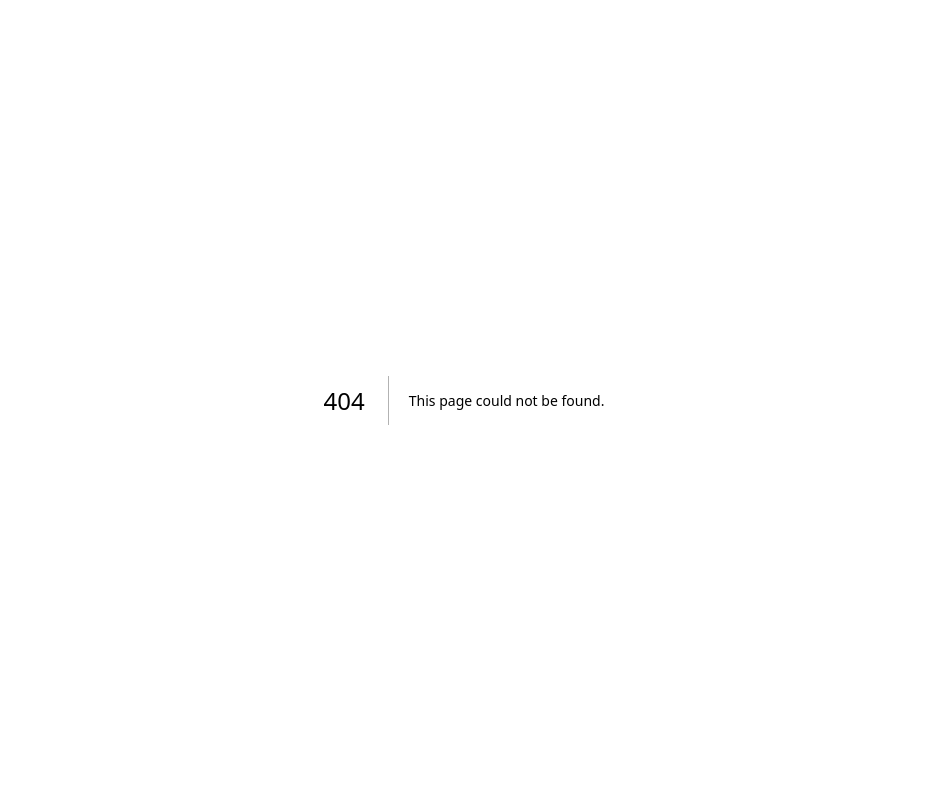
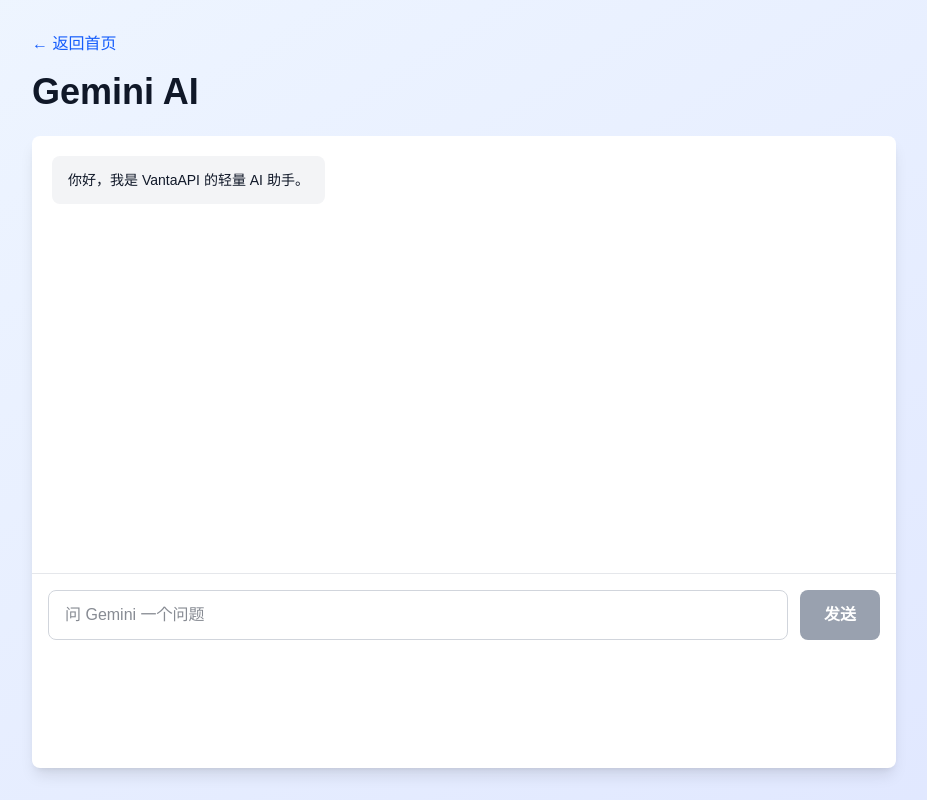
Before and after one commit to 1966536805l-crypto/vantaapi-ranking, a Next.js app: page /ai in a window 1280 px wide. Before the commit this address had no page. Shown: the whole page, without its empty margins (176-1103 px from the left). Built offline with nearby package versions, Linux system fonts and the light colour scheme.

Commit message:
Add Gemini AI chat

```diff
--- /dev/null
+++ b/app/ai/page.tsx
@@ -0,0 +1,129 @@
+"use client";
+
+import Link from "next/link";
+import { FormEvent, useState } from "react";
+
+type ChatMessage = {
+  role: "user" | "assistant";
+  text: string;
+};
+
+export default function AiPage() {
+  const [messages, setMessages] = useState<ChatMessage[]>([
+    {
+      role: "assistant",
+      text: "你好，我是 VantaAPI 的轻量 AI 助手。",
+    },
+  ]);
+  const [input, setInput] = useState("");
+  const [loading, setLoading] = useState(false);
+
+  const sendMessage = async (event: FormEvent<HTMLFormElement>) => {
+    event.preventDefault();
+
+    const message = input.trim();
+    if (!message || loading) return;
+
+    setInput("");
+    setLoading(true);
+    setMessages((current) => [...current, { role: "user", text: message }]);
+
+    try {
+      const response = await fetch("/api/ai", {
+        method: "POST",
+        headers: { "Content-Type": "application/json" },
+        body: JSON.stringify({ message }),
+      });
+      const data = await response.json();
+
+      setMessages((current) => [
+        ...current,
+        {
+          role: "assistant",
+          text: response.ok
+            ? data.text || "没有收到有效回复。"
+            : data.error || "AI 请求失败。",
+        },
+      ]);
+    } catch {
+      setMessages((current) => [
+        ...current,
+        { role: "assistant", text: "网络请求失败，请稍后再试。" },
+      ]);
+    } finally {
+      setLoading(false);
+    }
+  };
+
+  return (
+    <div className="min-h-screen bg-gradient-to-br from-blue-50 to-indigo-100 dark:from-gray-900 dark:to-gray-800">
+      <div className="container mx-auto flex min-h-screen max-w-4xl flex-col px-4 py-8">
+        <div className="mb-6">
+          <Link
+            href="/"
+            className="mb-4 inline-block text-blue-600 hover:text-blue-700 dark:text-blue-400"
+          >
+            ← 返回首页
+          </Link>
+          <h1 className="text-4xl font-bold text-gray-900 dark:text-white">
+            Gemini AI
+          </h1>
+        </div>
+
+        <div className="flex-1 overflow-hidden rounded-lg bg-white shadow-lg dark:bg-gray-800">
+          <div className="flex h-[65vh] flex-col">
+            <div className="flex-1 space-y-4 overflow-y-auto p-5">
+              {messages.map((message, index) => (
+                <div
+                  key={`${message.role}-${index}`}
+                  className={`flex ${
+                    message.role === "user" ? "justify-end" : "justify-start"
+                  }`}
+                >
+                  <div
+                    className={`max-w-[82%] whitespace-pre-wrap rounded-lg px-4 py-3 text-sm leading-6 ${
+                      message.role === "user"
+                        ? "bg-blue-600 text-white"
+                        : "bg-gray-100 text-gray-900 dark:bg-gray-700 dark:text-gray-100"
+                    }`}
+                  >
+                    {message.text}
+                  </div>
+                </div>
+              ))}
+              {loading && (
+                <div className="flex justify-start">
+                  <div className="rounded-lg bg-gray-100 px-4 py-3 text-sm text-gray-600 dark:bg-gray-700 dark:text-gray-300">
+                    思考中...
+                  </div>
+                </div>
+              )}
+            </div>
+
+            <form
+              onSubmit={sendMessage}
+              className="border-t border-gray-200 p-4 dark:border-gray-700"
+            >
+              <div className="flex gap-3">
+                <input
+                  value={input}
+                  onChange={(event) => setInput(event.target.value)}
+                  maxLength={4000}
+                  placeholder="问 Gemini 一个问题"
+                  className="min-w-0 flex-1 rounded-lg border border-gray-300 bg-white px-4 py-3 text-gray-900 outline-none focus:border-blue-500 dark:border-gray-600 dark:bg-gray-900 dark:text-white"
+                />
+                <button
+                  type="submit"
+                  disabled={loading || !input.trim()}
+                  className="rounded-lg bg-blue-600 px-6 py-3 font-semibold text-white transition-colors hover:bg-blue-700 disabled:cursor-not-allowed disabled:bg-gray-400"
+                >
+                  发送
+                </button>
+              </div>
+            </form>
+          </div>
+        </div>
+      </div>
+    </div>
+  );
+}
--- /dev/null
+++ b/app/api/ai/route.ts
@@ -0,0 +1,96 @@
+import { NextRequest, NextResponse } from "next/server";
+
+export const runtime = "nodejs";
+
+const DEFAULT_MODEL = "gemini-2.5-flash-lite";
+
+type GeminiPart = {
+  text?: string;
+};
+
+type GeminiResponse = {
+  candidates?: Array<{
+    content?: {
+      parts?: GeminiPart[];
+    };
+  }>;
+  error?: {
+    message?: string;
+  };
+};
+
+export async function POST(request: NextRequest) {
+  const apiKey = process.env.GEMINI_API_KEY;
+  const model = process.env.GEMINI_MODEL || DEFAULT_MODEL;
+
+  if (!apiKey) {
+    return NextResponse.json(
+      { error: "GEMINI_API_KEY is not configured" },
+      { status: 500 }
+    );
+  }
+
+  const body = await request.json().catch(() => null);
+  const message = typeof body?.message === "string" ? body.message.trim() : "";
+
+  if (!message) {
+    return NextResponse.json({ error: "Message is required" }, { status: 400 });
+  }
+
+  if (message.length > 4000) {
+    return NextResponse.json(
+      { error: "Message is too long" },
+      { status: 400 }
+    );
+  }
+
+  const response = await fetch(
+    `https://generativelanguage.googleapis.com/v1beta/models/${encodeURIComponent(
+      model
+    )}:generateContent?key=${encodeURIComponent(apiKey)}`,
+    {
+      method: "POST",
+      headers: {
+        "Content-Type": "application/json",
+      },
+      body: JSON.stringify({
+        systemInstruction: {
+          parts: [
+            {
+              text:
+                "你是 VantaAPI 网站里的轻量 AI 助手。回答要简洁、直接、中文优先；如果不确定，就说明不确定。",
+            },
+          ],
+        },
+        contents: [
+          {
+            role: "user",
+            parts: [{ text: message }],
+          },
+        ],
+        generationConfig: {
+          temperature: 0.7,
+          maxOutputTokens: 1024,
+        },
+      }),
+    }
+  );
+
+  const data = (await response.json().catch(() => ({}))) as GeminiResponse;
+
+  if (!response.ok) {
+    return NextResponse.json(
+      { error: data.error?.message || "Gemini request failed" },
+      { status: response.status }
+    );
+  }
+
+  const text =
+    data.candidates?.[0]?.content?.parts
+      ?.map((part) => part.text)
+      .filter(Boolean)
+      .join("\n")
+      .trim() || "";
+
+  return NextResponse.json({ text, model });
+}
--- a/app/page.tsx
+++ b/app/page.tsx
@@ -71,6 +71,12 @@
 
         <div className="flex justify-center gap-4">
           <Link
+            href="/ai"
+            className="bg-indigo-600 hover:bg-indigo-700 text-white font-semibold py-3 px-8 rounded-lg shadow-lg transition-colors"
+          >
+            Gemini AI
+          </Link>
+          <Link
             href="/submit"
             className="bg-blue-600 hover:bg-blue-700 text-white font-semibold py-3 px-8 rounded-lg shadow-lg transition-colors"
           >
```
